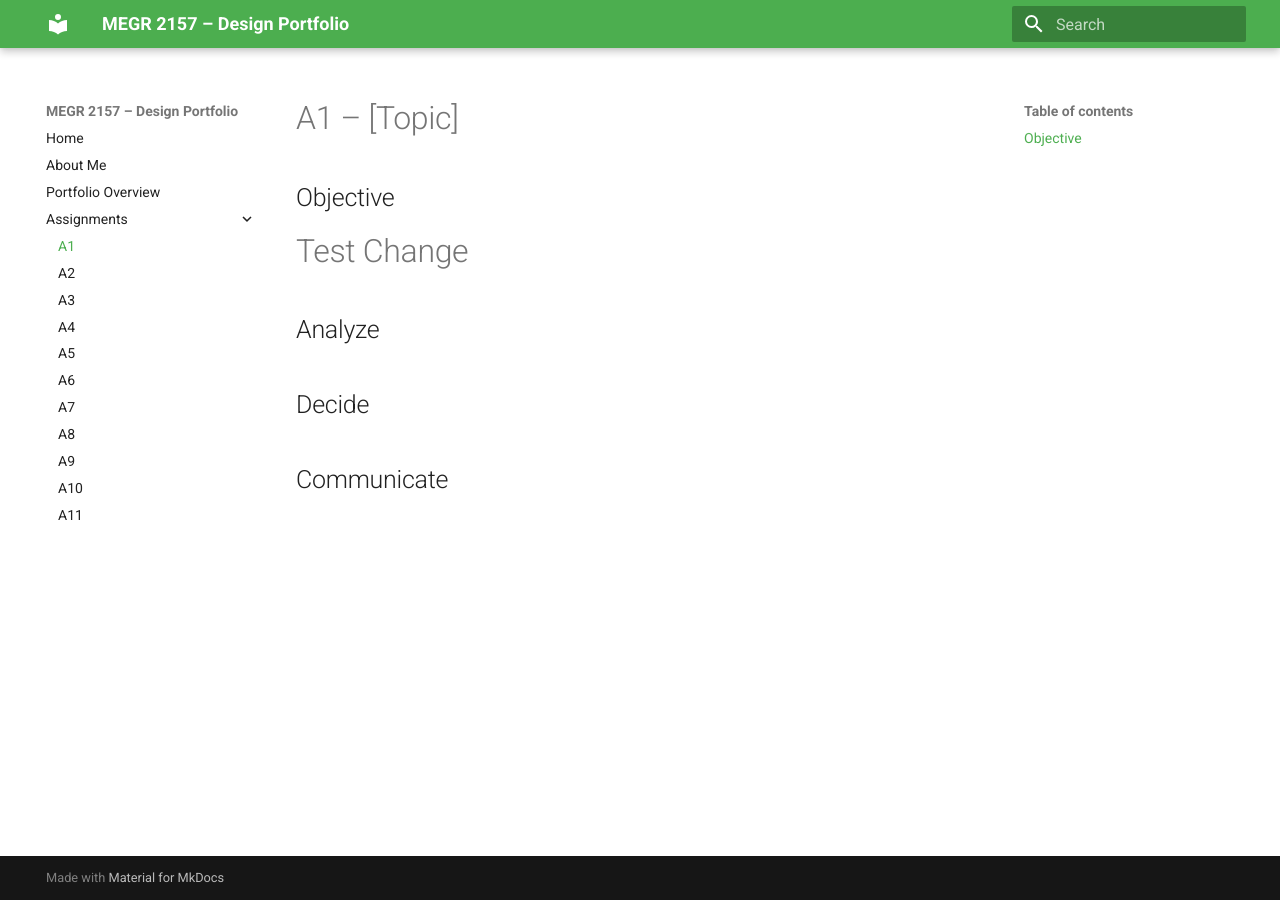
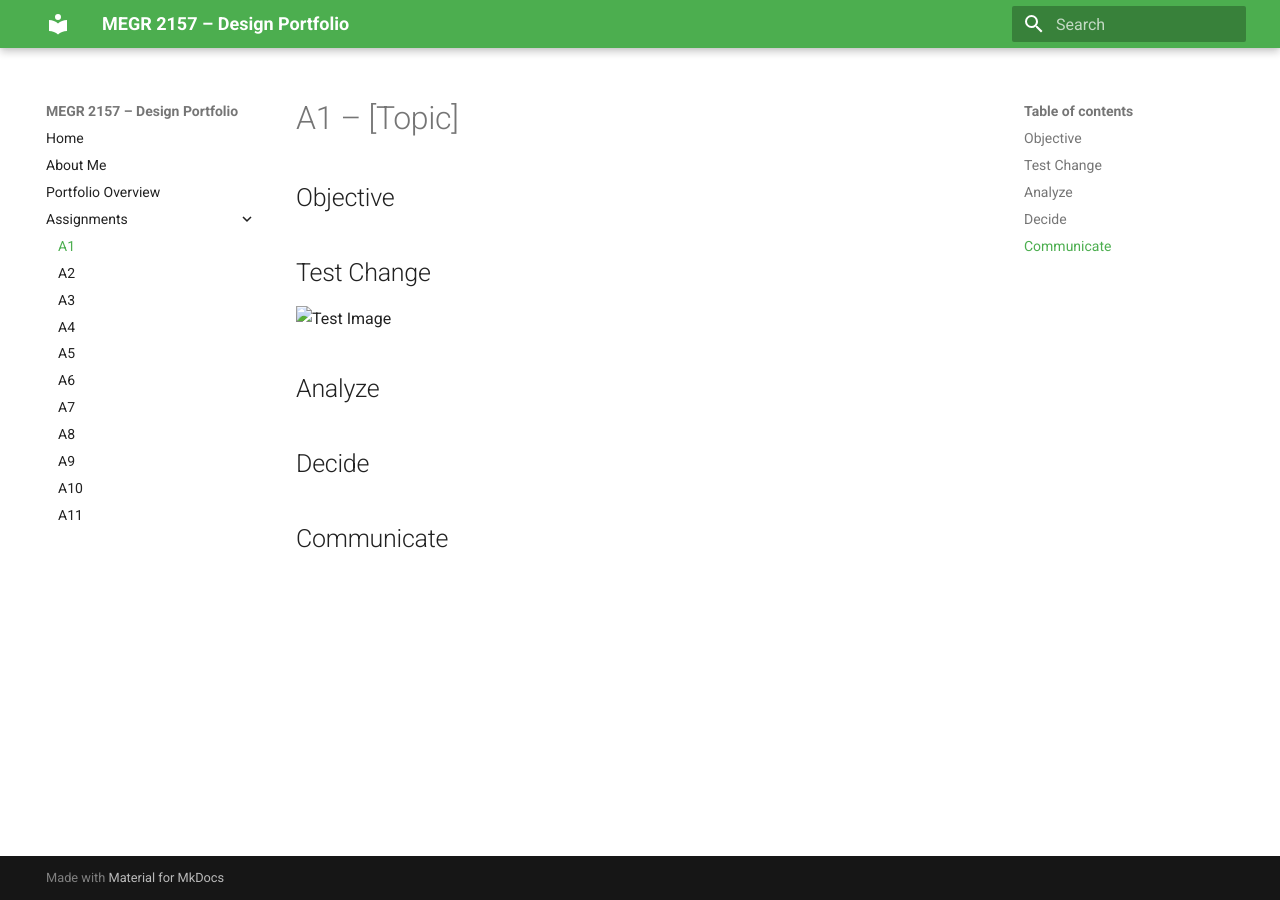
Before and after one commit to lmultari/megr2157-portfolio, an MkDocs documentation site: the page built from docs/assignments/A01/index.md, in a window 1280 px wide. Built offline with MkDocs 1.6.1 and Material for MkDocs 9.7.7, drawn with Linux system fonts in a browser that asks for light colours.

Commit message:
Add image placeholder and update heading level

```diff
--- a/docs/assignments/A01/index.md
+++ b/docs/assignments/A01/index.md
@@ -2,7 +2,9 @@
 
 ## Objective
 
-# Test Change
+## Test Change
+
+![Test Image]()
 
 ## Analyze
 
```
